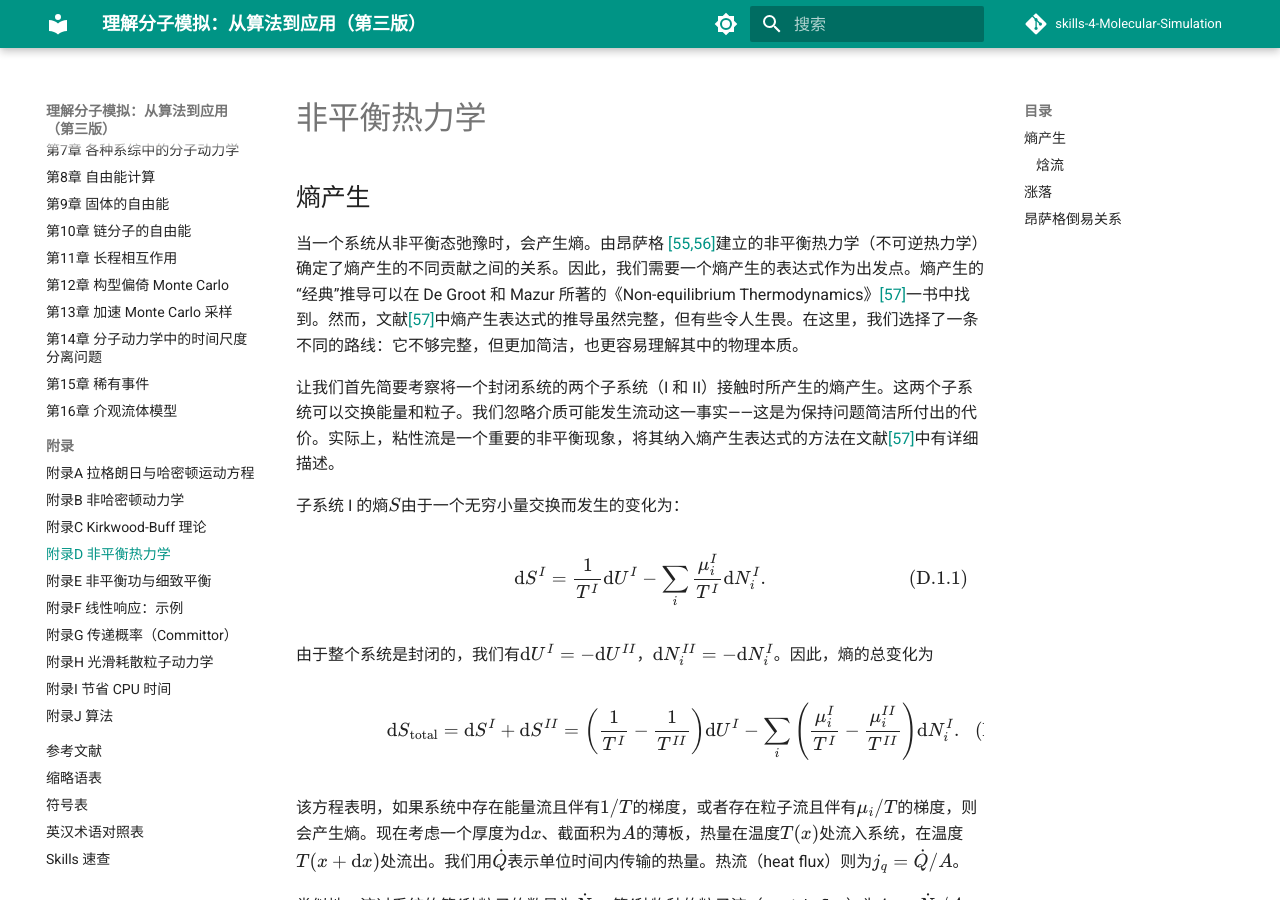
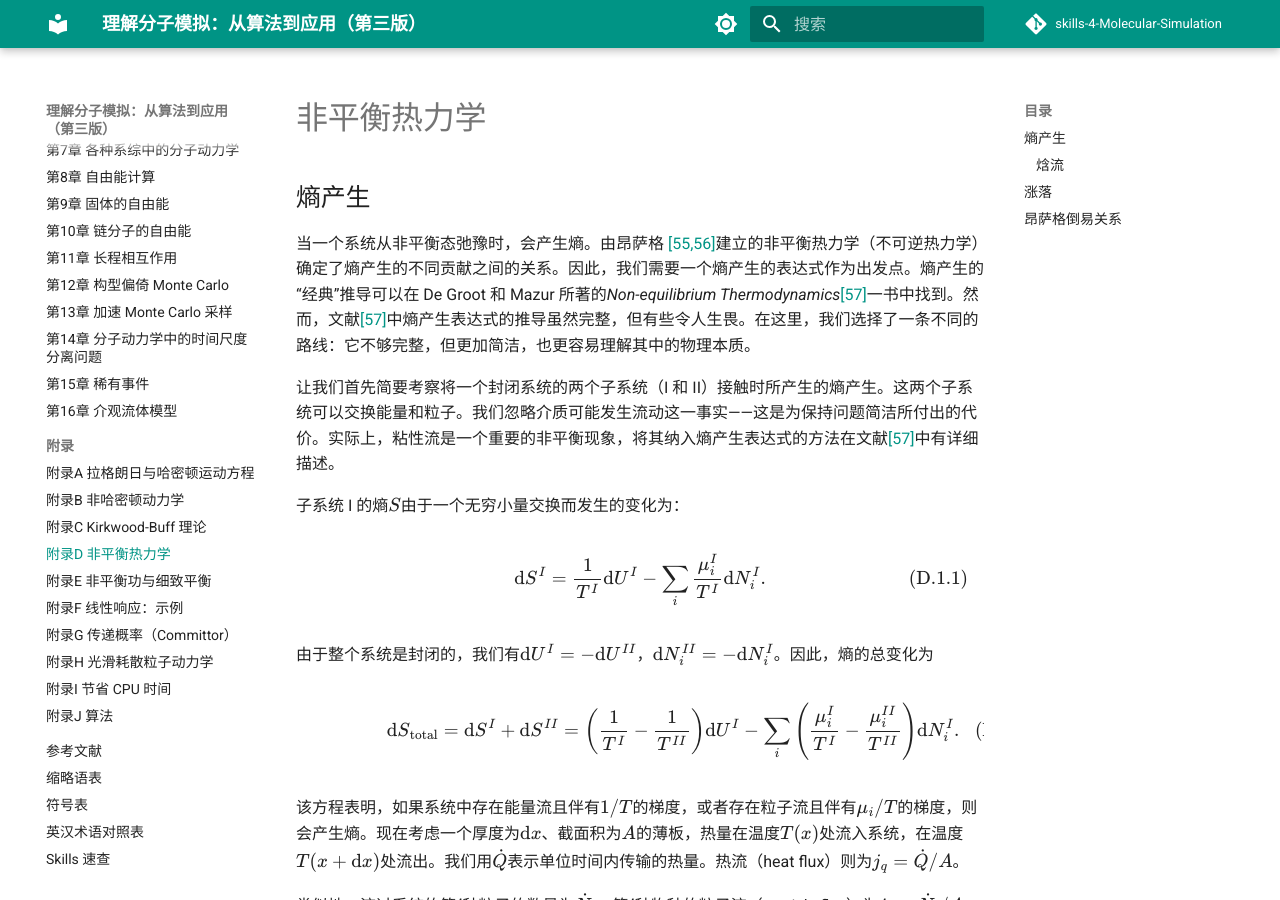
Before and after one commit to KASSARhahaha/skills-4-Molecular-Simulation, an MkDocs documentation site: the page built from docs/chapters/appD-non-eq-thermo.md, in a window 1280 px wide and 900 px high. Built offline with MkDocs 1.6.1 and Material for MkDocs 9.7.7, drawn with Linux system fonts in a browser that asks for light colours; comment, search, counter and statistics services are not loaded.

```diff
--- a/docs/chapters/appD-non-eq-thermo.md
+++ b/docs/chapters/appD-non-eq-thermo.md
@@ -2,7 +2,7 @@
 
 ## 熵产生
 
-当一个系统从非平衡态弛豫时，会产生熵。由昂萨格 [[55,56]](references.md#ref-55)建立的非平衡热力学（不可逆热力学）确定了熵产生的不同贡献之间的关系。因此，我们需要一个熵产生的表达式作为出发点。熵产生的“经典”推导可以在 De Groot 和 Mazur 所著的《Non-equilibrium Thermodynamics》[[57]](references.md#ref-57)一书中找到。然而，文献[[57]](references.md#ref-57)中熵产生表达式的推导虽然完整，但有些令人生畏。在这里，我们选择了一条不同的路线：它不够完整，但更加简洁，也更容易理解其中的物理本质。
+当一个系统从非平衡态弛豫时，会产生熵。由昂萨格 [[55,56]](references.md#ref-55)建立的非平衡热力学（不可逆热力学）确定了熵产生的不同贡献之间的关系。因此，我们需要一个熵产生的表达式作为出发点。熵产生的“经典”推导可以在 De Groot 和 Mazur 所著的*Non-equilibrium Thermodynamics*[[57]](references.md#ref-57)一书中找到。然而，文献[[57]](references.md#ref-57)中熵产生表达式的推导虽然完整，但有些令人生畏。在这里，我们选择了一条不同的路线：它不够完整，但更加简洁，也更容易理解其中的物理本质。
 
 让我们首先简要考察将一个封闭系统的两个子系统（I 和 II）接触时所产生的熵产生。这两个子系统可以交换能量和粒子。我们忽略介质可能发生流动这一事实——这是为保持问题简洁所付出的代价。实际上，粘性流是一个重要的非平衡现象，将其纳入熵产生表达式的方法在文献[[57]](references.md#ref-57)中有详细描述。
 
```
Also changed, not shown: docs/chapters/ch03-monte-carlo.md (+1 -1 lines).
